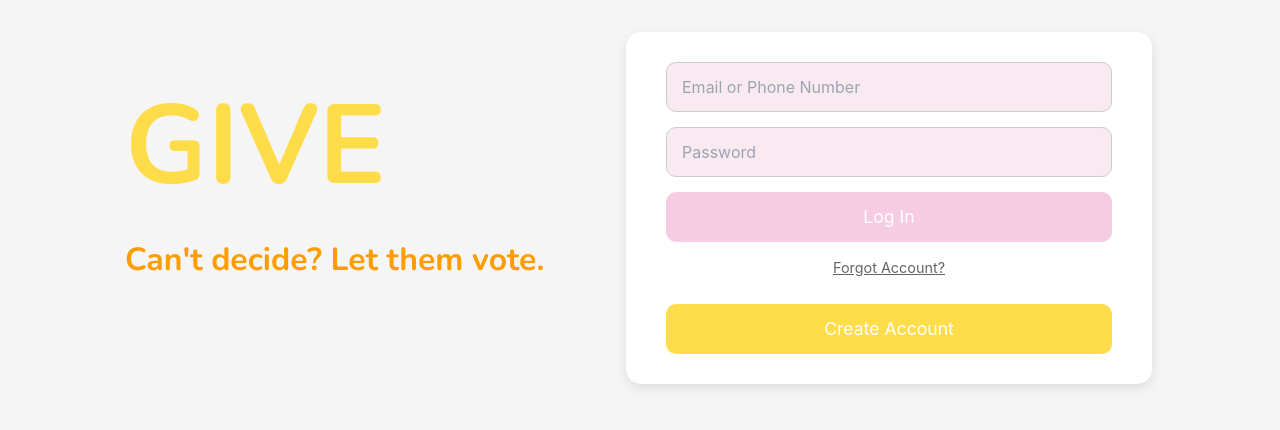
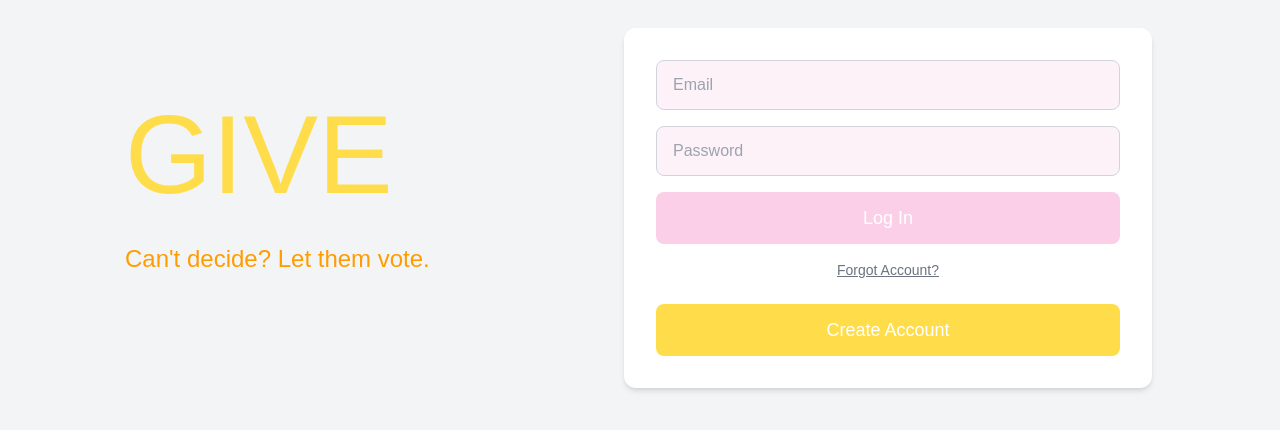
Before and after one commit to yram171/Give, a React (Create React App) app in the folder frontend/: page /login in a window 1280 px wide. Shown: the part 192-622 px from the top of the page. Built offline with nearby package versions, Linux system fonts and the light colour scheme; no server answers.

Commit message:
Changed the css styling to tailwind

```diff
--- a/frontend/src/pages/Login.js
+++ b/frontend/src/pages/Login.js
@@ -1,16 +1,29 @@
-import React, { useState } from 'react';
-import '../styles/Login.css';
+import React, { useState } from "react";
 import { signInWithEmailAndPassword } from "firebase/auth";
 import { auth } from "../firebase";
 
 const Login = () => {
-  const [emailOrPhone, setEmailOrPhone] = useState('');
-  const [password, setPassword] = useState('');
-  const [error, setError] = useState('');
+  const [email, setEmail] = useState("");
+  const [password, setPassword] = useState("");
+  const [error, setError] = useState("");
 
   const handleLogin = async () => {
     try {
-      await signInWithEmailAndPassword(auth, emailOrPhone, password);
+      await signInWithEmailAndPassword(auth, email, password);
+      const user = auth.currentUser;
+      if (user) {
+        const idToken = await user.getIdToken();
+        const response = await fetch("http://localhost:5000/api/login", {
+          method: "POST",
+          headers: {
+            "Content-Type": "application/json",
+            Authorization: `Bearer ${idToken}`,
+          },
+          body: JSON.stringify({ email }),
+        });
+        const result = await response.json();
+        console.log("Backend response:", result);
+      }
       console.log("Logged in successfully");
     } catch (err) {
       setError(err.message);
@@ -18,36 +31,51 @@ const Login = () => {
   };
 
   return (
-    <div className="login-container">
-      <div className="left-side">
-        <div className="title-container">
-          <header className="give-title">
-            <h1>Give</h1>
+    <div className="flex w-full h-screen bg-gray-100 font-[Nunito,Poppins,sans-serif]">
+      {/* Left Side */}
+      <div className="w-[45%] flex justify-start items-center pl-[100px]">
+        <div className="flex flex-col mb-[70px] ml-[25px] gap-1">
+          <header>
+            <h1 className="text-[#FFDD4A] text-[7rem] uppercase m-0 text-left">
+              Give
+            </h1>
           </header>
-          <p className="slogan">Can't decide? Let them vote.</p>
+          <p className="text-[#ff9d00] text-2xl m-0 text-left">
+            Can't decide? Let them vote.
+          </p>
         </div>
       </div>
 
-      <div className="right-side">
-        <div className="login-box">
+      {/* Right Side */}
+      <div className="w-[45%] flex justify-center items-center">
+        <div className="bg-white p-8 rounded-xl shadow-md w-[600px] flex flex-col gap-4 ml-12">
           <input
-            type="text"
-            placeholder="Email or Phone Number"
-            className="login-input"
-            value={emailOrPhone}
-            onChange={(e) => setEmailOrPhone(e.target.value)}
+            type="email"
+            placeholder="Email"
+            className="bg-pink-50 text-black px-4 py-3 border border-gray-300 rounded-lg text-base outline-none focus:border-pink-400"
+            value={email}
+            onChange={(e) => setEmail(e.target.value)}
           />
           <input
             type="password"
             placeholder="Password"
-            className="login-input"
+            className="bg-pink-50 text-black px-4 py-3 border border-gray-300 rounded-lg text-base outline-none focus:border-pink-400"
             value={password}
             onChange={(e) => setPassword(e.target.value)}
           />
-          {error && <p style={{ color: 'red', fontSize: '0.9rem' }}>{error}</p>}
-          <button className="login-btn" onClick={handleLogin}>Log In</button>
-          <button className="forgot-btn">Forgot Account?</button>
-          <button className="create-btn">Create Account</button>
+          {error && <p className="text-red-500 text-sm">{error}</p>}
+          <button
+            className="bg-pink-200 text-white py-3 rounded-lg text-lg hover:bg-pink-400 transition-colors"
+            onClick={handleLogin}
+          >
+            Log In
+          </button>
+          <button className="border-none text-gray-500 text-sm underline pb-2 self-center hover:text-black">
+            Forgot Account?
+          </button>
+          <button className="bg-[#FFDD4A] text-white py-3 rounded-lg text-lg hover:bg-[#d2b122] transition-colors">
+            Create Account
+          </button>
         </div>
       </div>
     </div>
--- a/frontend/src/styles/Login.css
+++ /dev/null
@@ -1,150 +0,0 @@
-@import url('https://fonts.googleapis.com/css2?family=Nunito:wght@700&family=Poppins:wght@700&display=swap');
-
-html, body, #root {
-  height: 100%;
-  margin: 0;
-  padding: 0;
-}
-
-.login-container {
-  display: flex;
-  width: 100%;
-  height: 100vh;
-  background-color: #f5f5f5;
-}
-
-.left-side, .right-side {
-  width: 45%;
-  display: flex;
-  justify-content: center;
-  align-items: center;
-}
-
-.left-side {
-  position: relative;
-  background-color: #f5f5f5;
-  display: flex;
-  justify-content: flex-start;
-  align-items: center;
-  padding-left: 100px;
-}
-
-.title-container {
-  display: flex;
-  flex-direction: column;
-  margin-bottom: 70px;
-  gap: 5px;
-  margin-left: 25px;
-}
-
-.give-title, .slogan {
-  font-family: 'Nunito', 'Poppins',
-    "SF Pro Rounded",
-    "Segoe UI Rounded",
-    "Segoe UI",
-    -apple-system,
-    BlinkMacSystemFont,
-    "Helvetica Neue",
-    Arial,
-    sans-serif;
-}
-
-.give-title {
-  color: #FFDD4A;
-  font-size: 7rem;
-  text-transform: uppercase;
-  margin: 0;
-  text-align: left;
-  position: static;
-  transform: none;
-  top: auto;
-  left: auto;
-}
-
-.slogan {
-  color: #ff9d00;
-  font-size: 2rem;
-  margin: 0;
-  text-align: left;
-  position: static;
-  bottom: auto;
-  left: auto;
-}
-
-.right-side {
-  display: flex;
-  justify-content: center;
-  align-items: center;
-}
-
-.login-box {
-  background-color: white;
-  padding: 30px 40px;
-  border-radius: 15px;
-  box-shadow: 0 4px 12px rgba(0,0,0,0.1);
-  width: 600px;
-  display: flex;
-  flex-direction: column;
-  gap: 15px;
-  margin-left: 50px;
-}
-
-.login-input {
-  background-color: #f9eaf2;
-  color: black;
-  padding: 12px 15px;
-  border: 1px solid #ccc;
-  border-radius: 10px;
-  font-size: 1rem;
-  outline: none;
-  transition: border-color 0.3s;
-}
-
-.login-input:focus {
-  border-color: #f986c3;
-}
-
-.login-btn {
-  background-color: #F5CCE2;
-  color: white;
-  padding: 12px;
-  border: none;
-  border-radius: 10px;
-  font-size: 1.1rem;
-  cursor: pointer;
-  transition: background-color 0.3s;
-}
-
-.login-btn:hover {
-  background-color: #f986c3;
-}
-
-.forgot-btn {
-  border: none;
-  color: #676363;
-  font-size: 0.9rem;
-  cursor: pointer;
-  text-decoration: underline;
-  padding-bottom: 10px;
-  align-self: center;
-  text-align: center;
-}
-
-.forgot-btn:hover {
-  color: #1a1a1a;
-}
-
-.create-btn {
-  background-color: #FFDD4A;
-  color: white;
-  padding: 12px;
-  border: none;
-  border-radius: 10px;
-  font-size: 1.1rem;
-  cursor: pointer;
-  transition: background-color 0.3s;
-}
-
-.create-btn:hover {
-  background-color: #d2b122;
-}
--- a/frontend/tailwind.config.js
+++ b/frontend/tailwind.config.js
@@ -1,6 +1,8 @@
-/** @type {import('tailwindcss').Config} */
 module.exports = {
-  content: [],
+  content: [
+    "./src/**/*.{js,jsx,ts,tsx}",
+    "./public/index.html"
+  ],
   theme: {
     extend: {},
   },
```
